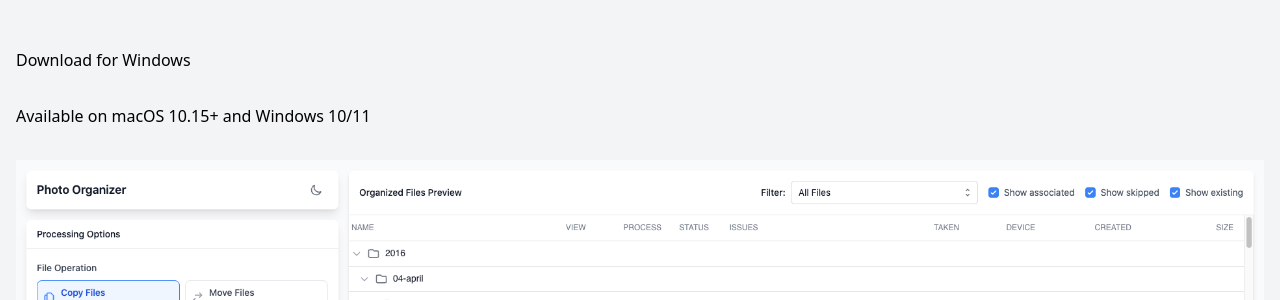
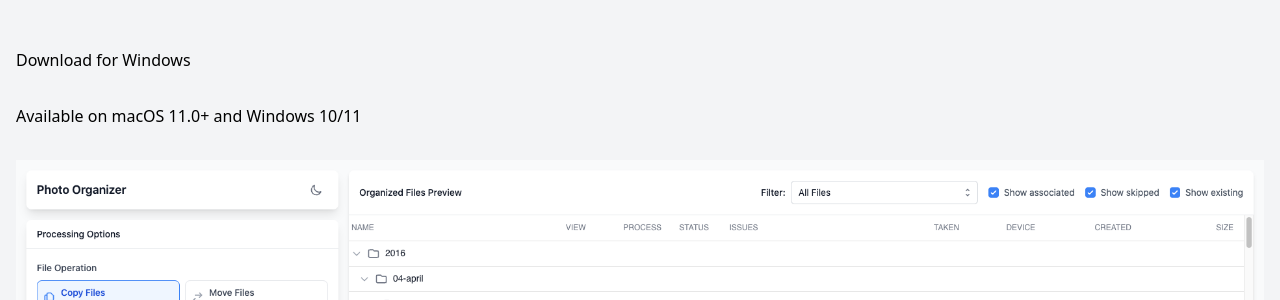
Before and after one commit to mcvanhassel/photo-organizer.app, a Jekyll site: the page built from index.html, in a window 1280 px wide and 900 px high, scrolled down 2805 px. Shown: the part 155-455 px from the top of the window. Built offline with Jekyll 4.4.1, drawn with Linux system fonts in a browser that asks for light colours; some of the changed text lies outside the part shown.

Commit message:
chore: MacOS support

```diff
--- a/index.html
+++ b/index.html
@@ -58,7 +58,7 @@
         </a>
       </div>
       <div class="text-sm text-gray-500">
-        Available on macOS 10.15+ and Windows 10/11
+        Available on macOS 11.0+ and Windows 10/11
       </div>
     </div>
   </header>
@@ -208,7 +208,7 @@
         <div class="max-w-2xl mx-auto grid md:grid-cols-2 gap-8">
           <div class="text-center p-6">
             <h3 class="text-xl font-semibold mb-4">macOS</h3>
-            <p class="text-gray-600">macOS 10.15 (Catalina) or later</p>
+            <p class="text-gray-600">macOS 11.0 (Big Sur) or later</p>
           </div>
           <div class="text-center p-6">
             <h3 class="text-xl font-semibold mb-4">Windows</h3>
```
